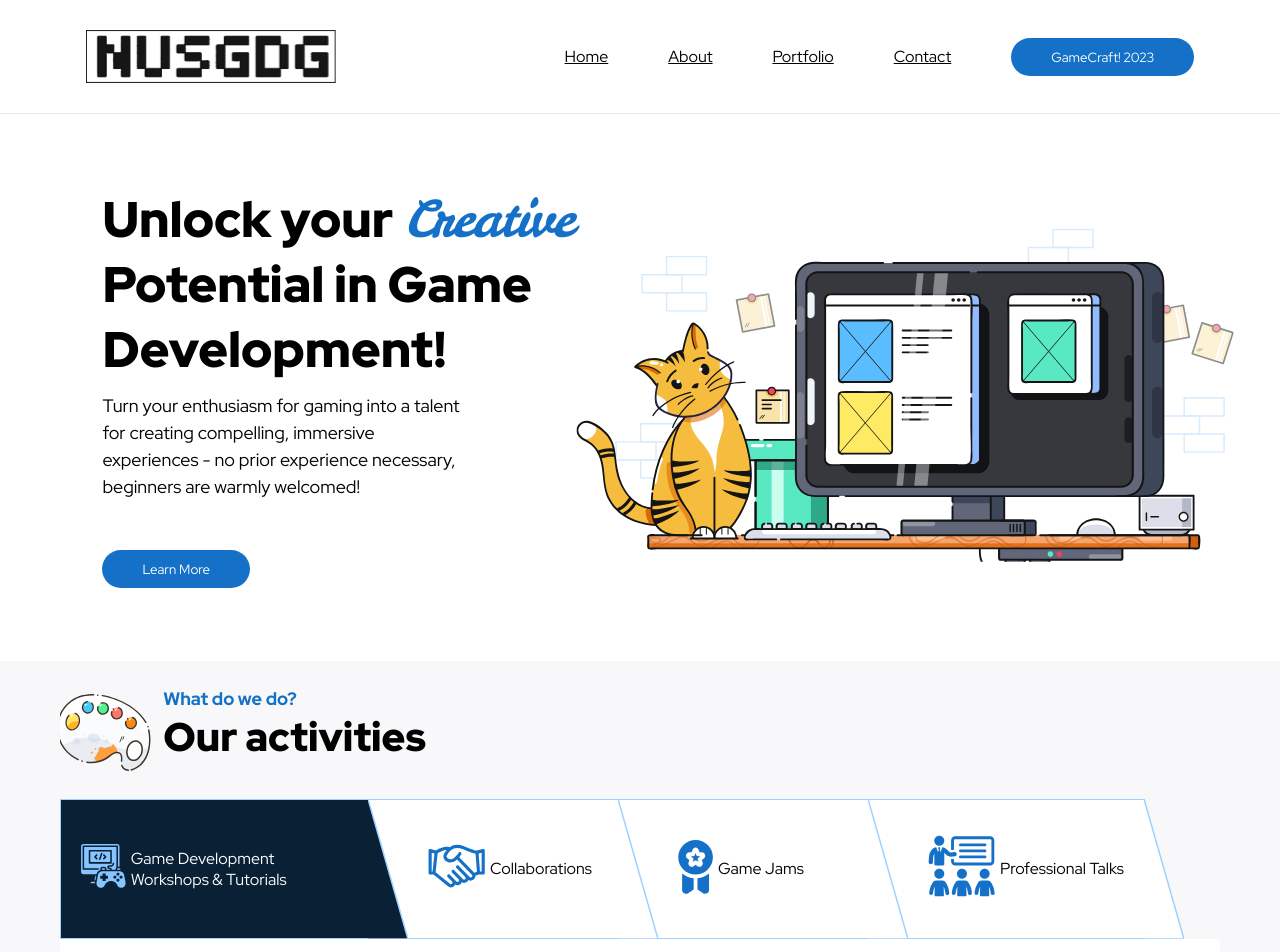
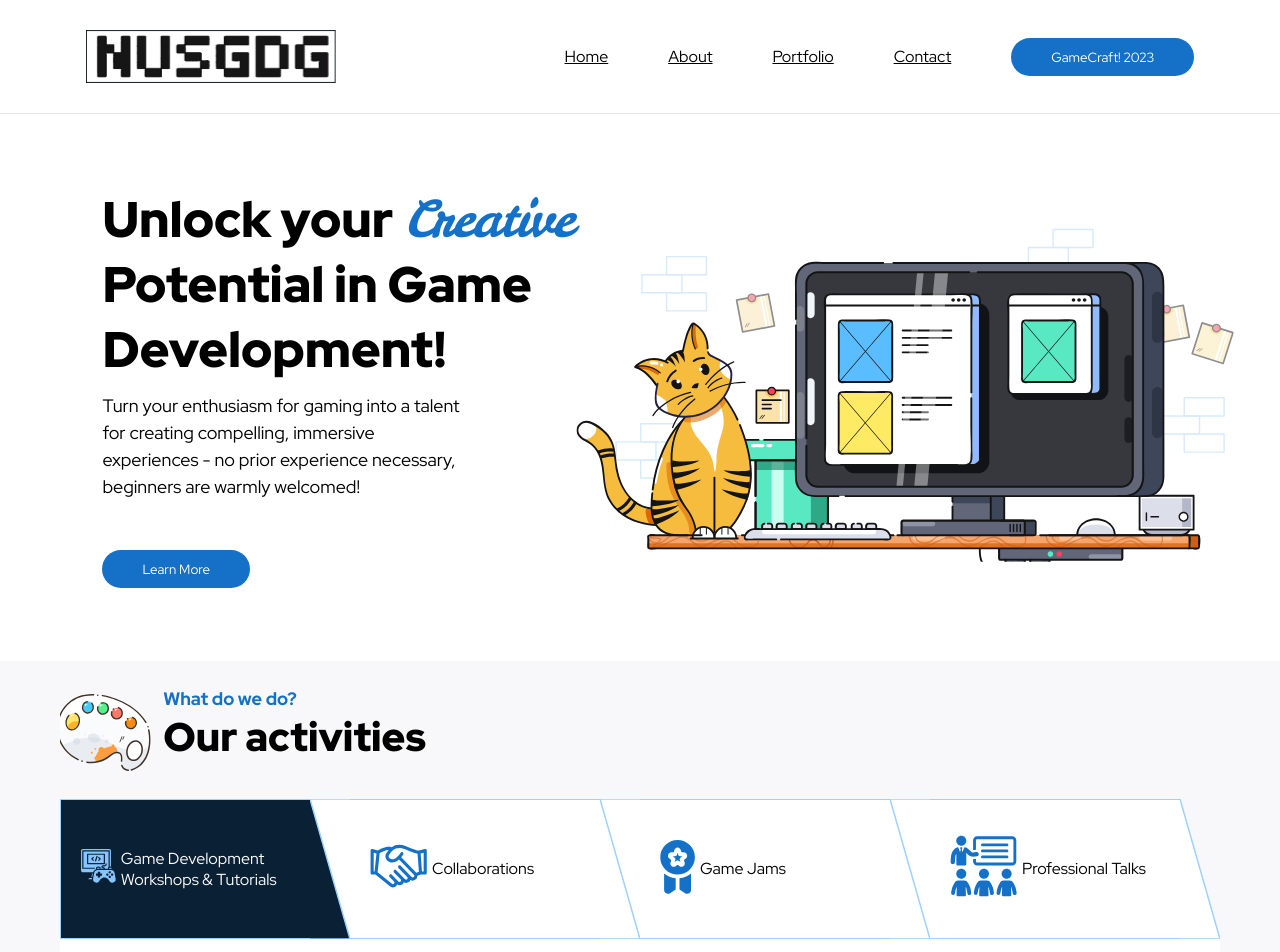
Before and after one commit to nus-gdg/nus-gdg.github.io, a React (Create React App) app in the folder new/: page / in a window 1280 px wide. Shown: the top 952 px of the page. Built offline with nearby package versions, Linux system fonts and the light colour scheme.

Commit message:
Remove nav button shifting

```diff
--- a/new/src/sections/about/about.scss
+++ b/new/src/sections/about/about.scss
@@ -51,29 +51,21 @@
         height: 100px;
       }
 
-      &:not(:first-child) {
-        margin-left: -40px;
-
-        @media (max-width: 1024px) {
-          margin-left: -20px;
-        }
-
+      &:first-child {
         .about-nav-button-main {
-          padding: 20px 20px 20px 60px;
-
-          @media (max-width: 1024px) {
-            padding: 10px 10px 10px 30px;
-          }
-
-          @media (max-width: 768px) {
-            padding: 5px 5px 5px 25px;
-          }
+          border-width: 1px 0px 1px 1px;
         }
       }
 
-      &:first-child {
-        .about-nav-button-main {
-          border-width: 1px 0px 1px 1px;
+      &:last-child {
+        svg {
+          polygon.about-nav-fill {
+            display: none;
+          }
+
+          line.about-nav-upper-line {
+            display: none;
+          }
         }
       }
 
@@ -90,8 +82,13 @@
         flex-grow: 1;
         background-color: white;
 
+        @media (max-width: 768px) {
+          padding: 5px;
+        }
+
         @media (max-width: 1024px) {
           justify-content: center;
+          padding: 10px;
         }
 
         &-focused {
@@ -110,6 +107,14 @@
           }
           polygon {
             fill: white;
+
+            &.about-nav-fill {
+              fill: white;
+
+              &-pre {
+                fill: #0a2135;
+              }
+            }
           }
         }
 
@@ -117,6 +122,10 @@
           svg {
             polygon {
               fill: #0a2135;
+
+              &.about-nav-fill {
+                fill: white;
+              }
             }
           }
         }
--- a/new/src/sections/about/about.tsx
+++ b/new/src/sections/about/about.tsx
@@ -34,28 +34,32 @@ const About = (): JSX.Element => {
             text="Game Development Workshops & Tutorials"
             icon={workshopIcon}
             focusIcon={workshopIconFocused}
-            isFocused={currTab === 0}
+            tabIndex={0}
+            focusIndex={currTab}
             onClick={() => setCurrTab(0)}
           />
           <NavButton
             text="Collaborations"
             icon={collaborationIcon}
             focusIcon={collaborationIconFocused}
-            isFocused={currTab === 1}
+            tabIndex={1}
+            focusIndex={currTab}
             onClick={() => setCurrTab(1)}
           />
           <NavButton
             text="Game Jams"
             icon={gameJamsIcon}
             focusIcon={gameJamsIconFocused}
-            isFocused={currTab === 2}
+            tabIndex={2}
+            focusIndex={currTab}
             onClick={() => setCurrTab(2)}
           />
           <NavButton
             text="Professional Talks"
             icon={talksIcon}
             focusIcon={talksIconFocused}
-            isFocused={currTab === 3}
+            tabIndex={3}
+            focusIndex={currTab}
             onClick={() => setCurrTab(3)}
           />
         </div>
@@ -74,15 +78,19 @@ const NavButton = ({
   text,
   icon,
   focusIcon,
-  isFocused,
+  tabIndex,
+  focusIndex,
   onClick,
 }: {
   text: string;
   icon: string;
   focusIcon: string;
-  isFocused: boolean;
+  tabIndex: number;
+  focusIndex: number;
   onClick: () => void;
 }): JSX.Element => {
+  const isFocused = useMemo(() => tabIndex === focusIndex, [tabIndex, focusIndex]);
+  const isPreFocused = useMemo(() => tabIndex === focusIndex - 1, [tabIndex, focusIndex]);
   const { viewportType } = useViewportDimensions();
   const triangleWidth = useMemo(() => (viewportType === "lg" ? 40 : 20), [viewportType]);
   const triangleHeight = useMemo(() => (viewportType === "lg" ? 140 : 100), [viewportType]);
@@ -96,10 +104,15 @@ const NavButton = ({
         <div className="about-nav-button-text">{text}</div>
       </div>
       <div className={"about-nav-button-after" + (isFocused ? " about-nav-button-after-focused" : "")}>
-        <svg width={`${triangleWidth}px`} height={`${triangleHeight}px`}>
+        <svg width={triangleWidth} height={triangleHeight}>
+          <polygon
+            className={"about-nav-fill" + (isPreFocused ? " about-nav-fill-pre" : "")}
+            points={`0,0 ${triangleWidth},0 ${triangleWidth},${triangleHeight}`}
+          />
           <polygon points={`0,0 0,${triangleHeight} ${triangleWidth},${triangleHeight}`} />
           <line x1="0" y1="0" x2="100%" y2="100%" />
           <line x1="0" y1="100%" x2="100%" y2="100%" />
+          <line className="about-nav-upper-line" x1="0" y1="0" x2="100%" y2="0" />
         </svg>
       </div>
     </div>
```
